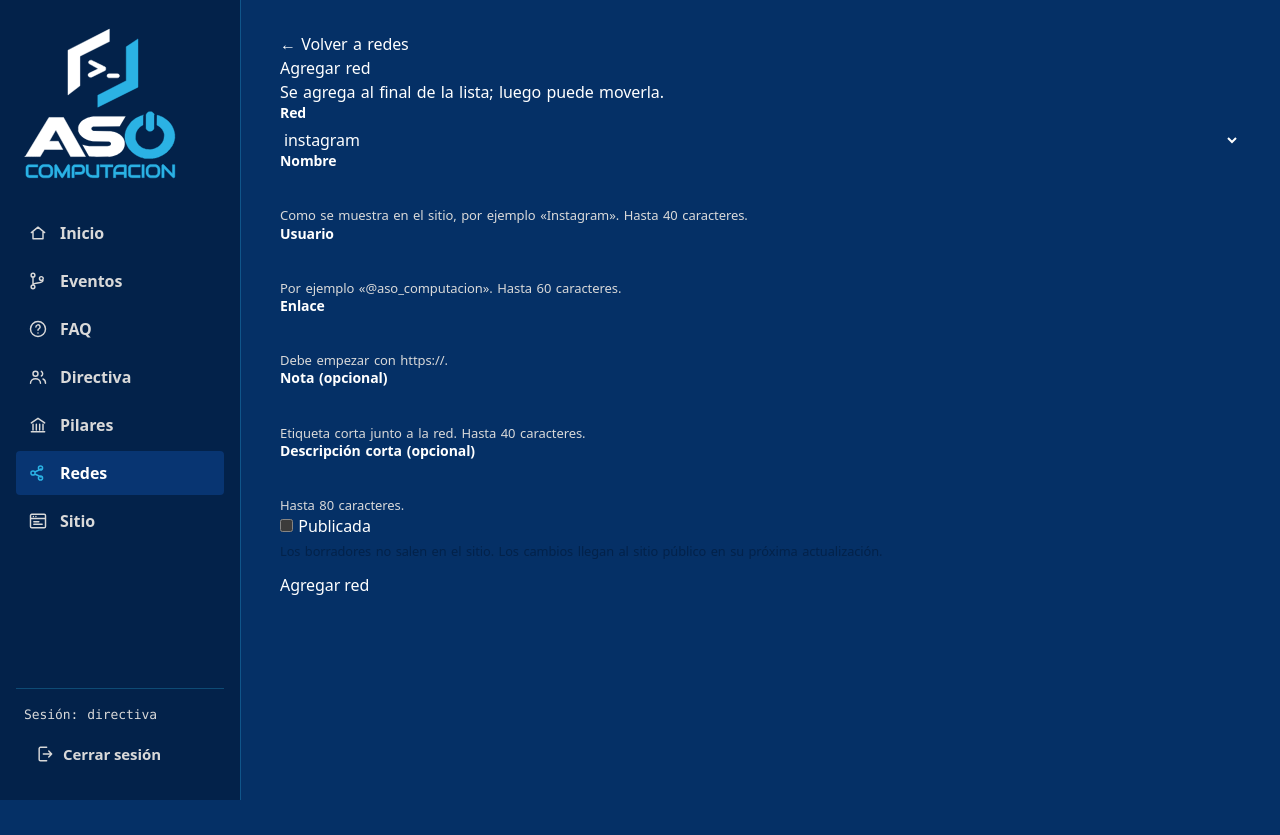
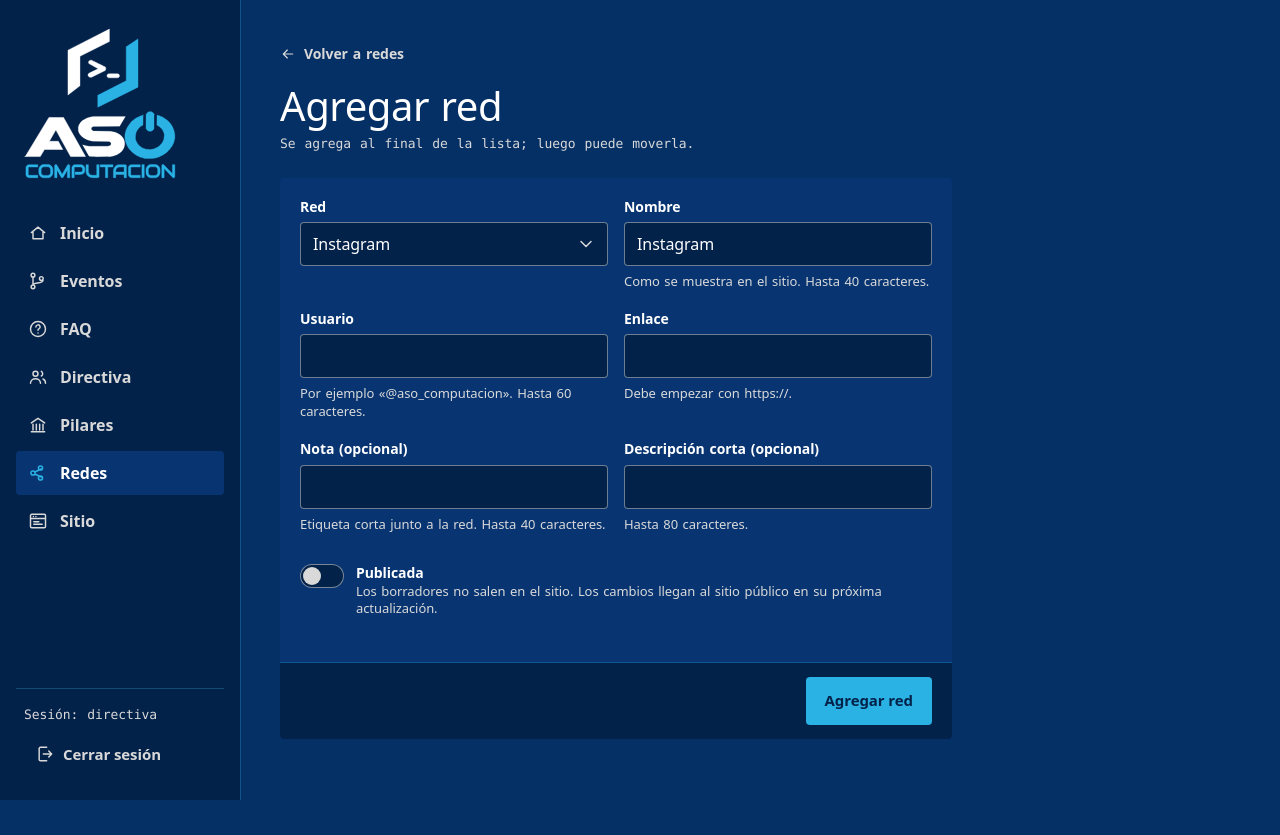
Before and after one commit to aso-computacion-unl/aso-computacion-admin, a Next.js app: page /admin/socials/new in a window 1280 px wide. Before the commit the page ends 800 px from the top, so only its background shows below. Built offline with nearby package versions, Linux system fonts and the light colour scheme.

Commit message:
feat: social links with platform display names
The list and the form show Instagram, TikTok, LinkedIn... instead of the raw ids, and a new
link starts with the platform's own name. Reorder buttons now announce the new position
on every list.

```diff
--- a/app/admin/_components/row-actions.tsx
+++ b/app/admin/_components/row-actions.tsx
@@ -66,8 +66,8 @@ interface MoveButtonsProps {
   isFirst: boolean;
   isLast: boolean;
   /** 1-based place in the list, announced after a move. */
-  position?: number;
-  total?: number;
+  position: number;
+  total: number;
   action: (direction: "up" | "down") => Promise<ActionResult>;
 }
 
@@ -88,7 +88,7 @@ export function MoveButtons({ label, isFirst, isLast, position, total, action }:
     const target = preferred.current && !preferred.current.disabled ? preferred.current : other.current;
 
     target?.focus();
-    setAnnouncement(position && total ? `${label}: posición ${position} de ${total}.` : "");
+    setAnnouncement(`${label}: posición ${position} de ${total}.`);
     setMoved(null);
   }, [moved, pending, label, position, total]);
 
--- a/app/admin/content-module.css
+++ b/app/admin/content-module.css
@@ -1,61 +1 @@
-/* Structural styles only: enough to make the forms, table and gallery usable. */
-.content-module table {
-  width: 100%;
-  border-collapse: collapse;
-}
-
-.content-module th,
-.content-module td {
-  padding: 0.5rem;
-  border-bottom: 1px solid var(--color-line);
-  text-align: left;
-  vertical-align: top;
-}
-
-.content-module .field {
-  display: grid;
-  gap: 0.25rem;
-  margin: 0 0 0.75rem;
-}
-
-.content-module .field input:not([type="checkbox"]),
-.content-module .field select,
-.content-module .field textarea {
-  max-width: 32rem;
-  font: inherit;
-}
-
-.content-module .field-hint {
-  color: var(--color-muted);
-}
-
-.content-module .field-error {
-  color: #b00020;
-}
-
-.content-module .photo-list {
-  display: grid;
-  gap: 1rem;
-  padding-left: 1.25rem;
-}
-
-.content-module .photo-list img {
-  display: block;
-  max-width: 100%;
-  height: auto;
-}
-
-.content-module .visually-hidden {
-  position: absolute;
-  width: 1px;
-  height: 1px;
-  overflow: hidden;
-  clip-path: inset(50%);
-  white-space: nowrap;
-}
-
-.content-module .row-actions {
-  display: flex;
-  flex-wrap: wrap;
-  gap: 0.25rem;
-}
+/* Superseded by Tailwind and timeline.css; safe to delete. */
--- a/app/admin/socials/[id]/edit/page.tsx
+++ b/app/admin/socials/[id]/edit/page.tsx
@@ -1,9 +1,9 @@
-import Link from "next/link";
 import { notFound } from "next/navigation";
 
 import { updateSocialLink } from "@/interface/admin/socials/actions";
 import { getAdminSocialLink } from "@/interface/admin/socials/socials-admin-read";
 
+import { FormPage, Panel } from "../../../_components/page-head";
 import { SocialForm } from "../../_components/social-form";
 
 export const dynamic = "force-dynamic";
@@ -19,11 +19,8 @@ export default async function EditSocialLinkPage({ params }: EditSocialLinkPageP
   if (!link) notFound();
 
   return (
-    <section>
-      <p>
-        <Link href="/admin/socials">← Volver a redes</Link>
-      </p>
-      <h1>Editar red</h1>
+    <FormPage backHref="/admin/socials" backLabel="Volver a redes" title="Editar red">
+      <Panel>
         <SocialForm
           action={updateSocialLink.bind(null, id)}
           submitLabel="Guardar cambios"
@@ -37,6 +34,7 @@ export default async function EditSocialLinkPage({ params }: EditSocialLinkPageP
             isPublished: link.isPublished,
           }}
         />
-    </section>
+      </Panel>
+    </FormPage>
   );
 }
--- a/app/admin/socials/_components/social-form.tsx
+++ b/app/admin/socials/_components/social-form.tsx
@@ -1,9 +1,14 @@
 "use client";
 
+import { Button } from "@/components/ui/button";
+import { Input } from "@/components/ui/input";
+import { Select } from "@/components/ui/select";
+import { SwitchField } from "@/components/ui/switch";
+import { SOCIAL_PLATFORMS } from "@/domain/social-link";
 import type { ActionResult } from "@/interface/admin/action-result";
-import { SOCIAL_PLATFORMS } from "@/domain/social-link";
+import { socialPlatformLabel } from "@/interface/admin/socials/platform-labels";
 
-import { Field, FormFeedback } from "../../_components/form-parts";
+import { ActionBar, Field, FormFeedback } from "../../_components/form-parts";
 import { useControlledForm } from "../../_components/use-controlled-form";
 
 export interface SocialFormValues {
@@ -18,7 +23,8 @@ export interface SocialFormValues {
 
 export const EMPTY_SOCIAL_FORM_VALUES: SocialFormValues = {
   platform: SOCIAL_PLATFORMS[0],
-  label: "",
+  // The name starts as the platform's own spelling: most links keep it.
+  label: socialPlatformLabel(SOCIAL_PLATFORMS[0]),
   handle: "",
   url: "",
   note: "",
@@ -34,47 +40,57 @@ interface SocialFormProps {
 
 export function SocialForm({ action, submitLabel, initialValues = EMPTY_SOCIAL_FORM_VALUES }: SocialFormProps) {
   const { bind, toggle, handleSubmit, state, isPending, errors } = useControlledForm(action, initialValues);
+  const platform = bind("platform");
+  const label = bind("label");
+
+  /** Changing the platform renames the link only while its name is still the previous platform's own (or blank). */
+  function choosePlatform(event: { target: { value: string } }) {
+    const untouched = label.value.trim() === "" || label.value === socialPlatformLabel(platform.value);
+
+    if (untouched) label.onChange({ target: { value: socialPlatformLabel(event.target.value) } });
+    platform.onChange(event);
+  }
 
   return (
-    <form onSubmit={handleSubmit} noValidate>
+    <form onSubmit={handleSubmit} noValidate className="grid gap-5">
+      <div className="grid gap-x-4 gap-y-5 md:grid-cols-2">
         <Field label="Red" error={errors.platform}>
           {(control) => (
-          <select {...control} {...bind("platform")} required>
-            {SOCIAL_PLATFORMS.map((platform) => (
-              <option key={platform} value={platform}>
-                {platform}
+            <Select {...control} {...platform} onChange={choosePlatform} required>
+              {SOCIAL_PLATFORMS.map((id) => (
+                <option key={id} value={id}>
+                  {socialPlatformLabel(id)}
                 </option>
               ))}
-          </select>
+            </Select>
           )}
         </Field>
-      <Field label="Nombre" hint="Como se muestra en el sitio, por ejemplo «Instagram». Hasta 40 caracteres." error={errors.label}>
-        {(control) => <input {...control} {...bind("label")} required maxLength={40} />}
+        <Field label="Nombre" hint="Como se muestra en el sitio. Hasta 40 caracteres." error={errors.label}>
+          {(control) => <Input {...control} {...label} required maxLength={40} />}
         </Field>
         <Field label="Usuario" hint="Por ejemplo «@aso_computacion». Hasta 60 caracteres." error={errors.handle}>
-        {(control) => <input {...control} {...bind("handle")} required maxLength={60} />}
+          {(control) => <Input {...control} {...bind("handle")} required maxLength={60} />}
         </Field>
         <Field label="Enlace" hint="Debe empezar con https://." error={errors.url}>
-        {(control) => <input type="url" {...control} {...bind("url")} required />}
+          {(control) => <Input type="url" inputMode="url" {...control} {...bind("url")} required />}
         </Field>
         <Field label="Nota (opcional)" hint="Etiqueta corta junto a la red. Hasta 40 caracteres." error={errors.note}>
-        {(control) => <input {...control} {...bind("note")} maxLength={40} />}
+          {(control) => <Input {...control} {...bind("note")} maxLength={40} />}
         </Field>
         <Field label="Descripción corta (opcional)" hint="Hasta 80 caracteres." error={errors.blurb}>
-        {(control) => <input {...control} {...bind("blurb")} maxLength={80} />}
+          {(control) => <Input {...control} {...bind("blurb")} maxLength={80} />}
         </Field>
-      <p className="field">
-        <label>
-          <input type="checkbox" {...toggle("isPublished")} /> Publicada
-        </label>
-        <small className="field-hint">
-          Los borradores no salen en el sitio. Los cambios llegan al sitio público en su próxima actualización.
-        </small>
-      </p>
-      <FormFeedback state={state} />
-      <button type="submit" aria-disabled={isPending || undefined}>
-        {isPending ? "Guardando..." : submitLabel}
-      </button>
+      </div>
+      <SwitchField
+        label="Publicada"
+        description="Los borradores no salen en el sitio. Los cambios llegan al sitio público en su próxima actualización."
+        {...toggle("isPublished")}
+      />
+      <ActionBar status={<FormFeedback state={state} />}>
+        <Button type="submit" busy={isPending} aria-disabled={isPending || undefined} className="min-h-12">
+          {isPending ? "Guardando…" : submitLabel}
+        </Button>
+      </ActionBar>
     </form>
   );
 }
--- a/app/admin/socials/layout.tsx
+++ b/app/admin/socials/layout.tsx
@@ -1,7 +1,6 @@
 import type { ReactNode } from "react";
 
-import "../content-module.css";
-
-export default function SocialsLayout({ children }: { children: ReactNode }) {
-  return <div className="content-module">{children}</div>;
+// Styling lives in the Tailwind classes of each page and in `../timeline.css`; this only passes through.
+export default function ModuleLayout({ children }: { children: ReactNode }) {
+  return children;
 }
--- a/app/admin/socials/new/page.tsx
+++ b/app/admin/socials/new/page.tsx
@@ -1,18 +1,14 @@
-import Link from "next/link";
-
 import { createSocialLink } from "@/interface/admin/socials/actions";
 
+import { FormPage, Panel } from "../../_components/page-head";
 import { SocialForm } from "../_components/social-form";
 
 export default function NewSocialLinkPage() {
   return (
-    <section>
-      <p>
-        <Link href="/admin/socials">← Volver a redes</Link>
-      </p>
-      <h1>Agregar red</h1>
-      <p>Se agrega al final de la lista; luego puede moverla.</p>
-      <SocialForm action={createSocialLink} submitLabel="Agregar red" />
-    </section>
+    <FormPage backHref="/admin/socials" backLabel="Volver a redes" title="Agregar red" meta="Se agrega al final de la lista; luego puede moverla.">
+      <Panel>
+        <SocialForm action={createSocialLink} submitLabel="Agregar red" />
+      </Panel>
+    </FormPage>
   );
 }
--- a/app/admin/socials/page.tsx
+++ b/app/admin/socials/page.tsx
@@ -1,9 +1,16 @@
 import Link from "next/link";
 
+import { Icon } from "@/components/icons";
+import { Button } from "@/components/ui/button";
+import { publicationSummary } from "@/interface/admin/publication-summary";
 import { deleteSocialLink, moveSocialLink, setSocialLinkPublished } from "@/interface/admin/socials/actions";
+import { socialPlatformLabel } from "@/interface/admin/socials/platform-labels";
 import { getAdminSocialLinks } from "@/interface/admin/socials/socials-admin-read";
 
+import { OrderedRow } from "../_components/ordered-row";
+import { PageHead } from "../_components/page-head";
 import { DeleteButton, MoveButtons, PublishedToggle } from "../_components/row-actions";
+import { EmptyState, OrderedList } from "../_components/timeline-parts";
 
 // Reads mutable data on every request.
 export const dynamic = "force-dynamic";
@@ -12,55 +19,65 @@ export default async function AdminSocialLinksPage() {
   const links = await getAdminSocialLinks();
 
   return (
-    <section>
-      <h1>Redes sociales</h1>
-      <p>
-        <Link href="/admin/socials/new">Agregar red</Link>
-      </p>
+    <div className="max-w-3xl">
+      <PageHead
+        title="Redes sociales"
+        meta={`main · ${publicationSummary(links)}`}
+        action={
+          <Button asChild className="min-h-12 flex-none">
+            <Link href="/admin/socials/new">
+              <Icon name="plus" />
+              Agregar red
+            </Link>
+          </Button>
+        }
+      />
       {links.length === 0 ? (
-        <p role="status">Todavía no hay redes. Agregue la primera con «Agregar red».</p>
+        <EmptyState
+          action={
+            <Button asChild>
+              <Link href="/admin/socials/new">
+                <Icon name="plus" />
+                Agregar la primera red
+              </Link>
+            </Button>
+          }
+        >
+          Todavía no hay redes. Se muestran en el sitio en el orden de esta lista.
+        </EmptyState>
       ) : (
-        <table>
-          <caption className="visually-hidden">Redes sociales, en el orden en que se muestran</caption>
-          <thead>
-            <tr>
-              <th scope="col">Red</th>
-              <th scope="col">Usuario</th>
-              <th scope="col">Estado</th>
-              <th scope="col">Orden</th>
-              <th scope="col">Acciones</th>
-            </tr>
-          </thead>
-          <tbody>
+        <OrderedList label="Redes sociales, en el orden en que se muestran">
           {links.map((link, index) => (
-              <tr key={link.id}>
-                <th scope="row">
-                  <Link href={`/admin/socials/${link.id}/edit`}>{link.label}</Link>
-                </th>
-                <td>{link.handle}</td>
-                <td>
-                  <PublishedToggle
+            <OrderedRow
+              key={link.id}
+              published={link.isPublished}
+              position={index + 1}
               label={link.label}
-                    isPublished={link.isPublished}
-                    action={setSocialLinkPublished.bind(null, link.id)}
-                  />
-                </td>
-                <td>
+              editHref={`/admin/socials/${link.id}/edit`}
+              toggle={<PublishedToggle label={link.label} isPublished={link.isPublished} action={setSocialLinkPublished.bind(null, link.id)} />}
+              move={
                 <MoveButtons
                   label={link.label}
                   isFirst={index === 0}
                   isLast={index === links.length - 1}
+                  position={index + 1}
+                  total={links.length}
                   action={moveSocialLink.bind(null, link.id)}
                 />
-                </td>
-                <td>
-                  <DeleteButton label={link.label} warning="¿Eliminar esta red?" action={deleteSocialLink.bind(null, link.id)} />
-                </td>
-              </tr>
+              }
+              remove={<DeleteButton label={link.label} warning="¿Eliminar esta red?" action={deleteSocialLink.bind(null, link.id)} />}
+            >
+              <h2 className="font-display text-lg leading-tight wrap-anywhere">
+                <Link href={`/admin/socials/${link.id}/edit`} className="rounded-xs underline-offset-4 hover:underline">
+                  {link.label}
+                </Link>
+              </h2>
+              <p className="font-mono text-[0.8125rem] wrap-anywhere text-sky">{link.handle}</p>
+              {link.label === socialPlatformLabel(link.platform) ? null : <p className="text-sm text-mist">{socialPlatformLabel(link.platform)}</p>}
+            </OrderedRow>
           ))}
-          </tbody>
-        </table>
+        </OrderedList>
       )}
-    </section>
+    </div>
   );
 }
```
Lines whose indentation alone changed are shown as unchanged.
